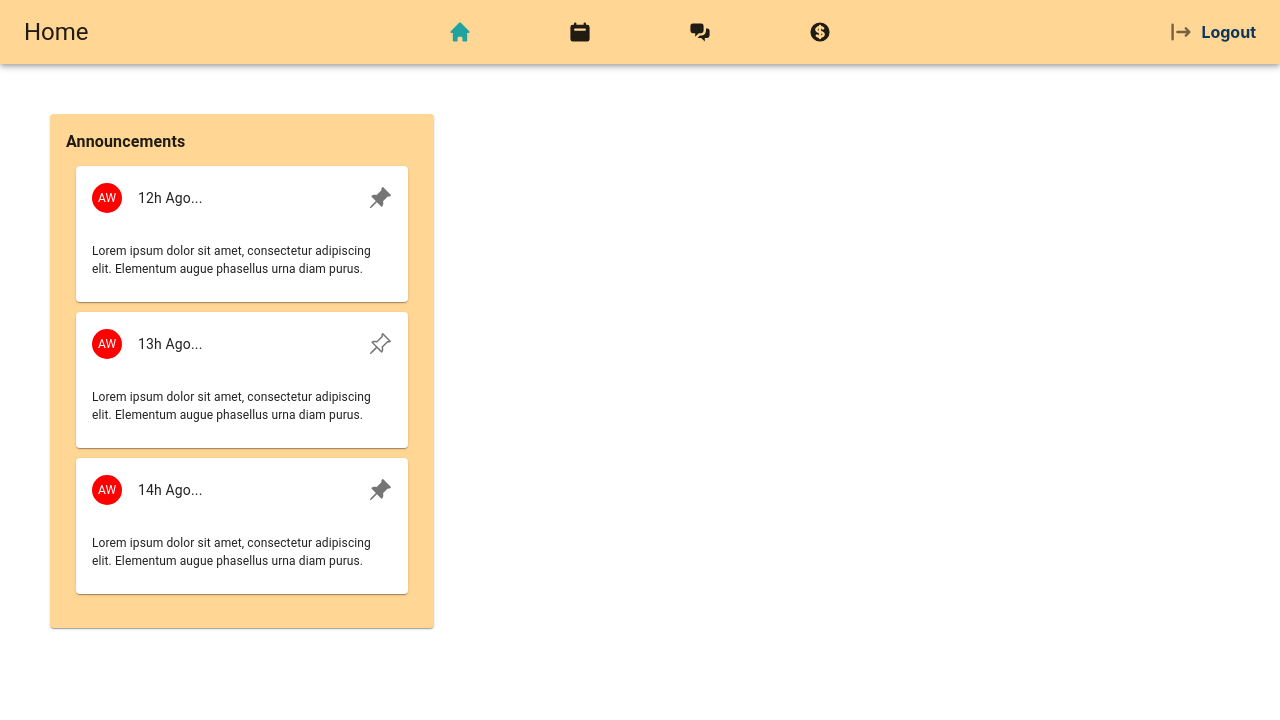
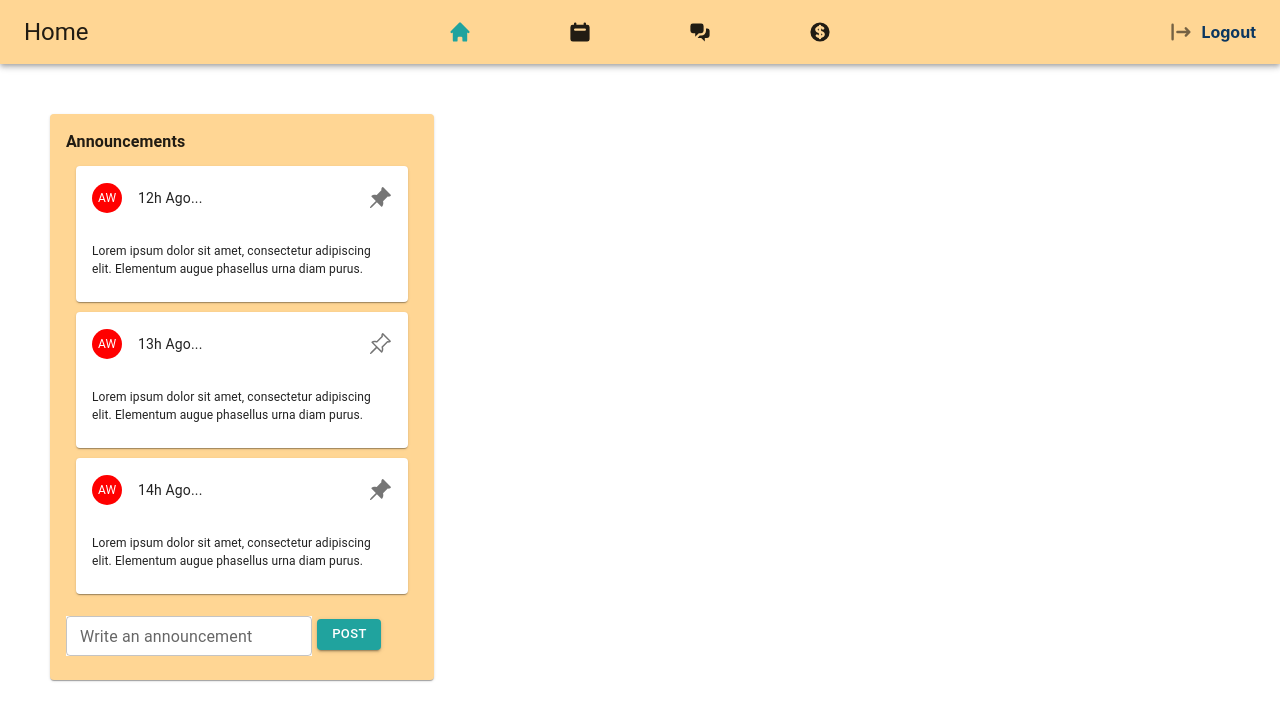
Before and after one commit to DSC-McMaster-U/machouse-web, a React (Create React App) app: page / in a window 1280 px wide. Shown: the top 720 px of the page. Built offline with nearby package versions, Linux system fonts and the light colour scheme.

Commit message:
Add text entry field to announcements console

```diff
--- a/src/components/announcements/announcementsConsole.js
+++ b/src/components/announcements/announcementsConsole.js
@@ -1,10 +1,16 @@
-import React from 'react';
+import React, { useState } from 'react';
 import Card from '@mui/material/Card';
 import CardContent from '@mui/material/CardContent';
 import Typography from '@mui/material/Typography';
 import AnnouncementsCard from './announcementsCard';
+import TextField from '@mui/material/TextField';
+import Button from '@mui/material/Button';
+// import Grid from '@mui/material/Grid';
+// import Box from '@mui/material/Box';
 
 function AnnouncementsConsoleComp() {
+	const [newAnnouncement, setNewAnnouncement] = useState('');
+
 	var tempAnnouncementsData = [
 		{
 			id: 1,
@@ -56,6 +62,38 @@ function AnnouncementsConsoleComp() {
 						Announcements
 					</Typography>
 					{tempAnnouncements}
+
+					<div>
+						<TextField
+							size='small'
+							sx={{
+								marginTop: '12px',
+								backgroundColor: 'white',
+								maxWidth: '70%',
+							}}
+							id='outlined-basic'
+							variant='outlined'
+							value={newAnnouncement}
+							onChange={(e) => setNewAnnouncement(e.target.value)}
+							label='Write an announcement'
+						/>
+						<Button
+							size='small'
+							variant='contained'
+							sx={{
+								backgroundColor: '#20A39E',
+								marginTop: '15px',
+								marginLeft: '5px',
+							}}
+							onClick={() => {
+								alert(newAnnouncement);
+								console.log(newAnnouncement);
+								setNewAnnouncement('');
+							}}
+						>
+							Post
+						</Button>
+					</div>
 				</CardContent>
 			</Card>
 		</>
```
